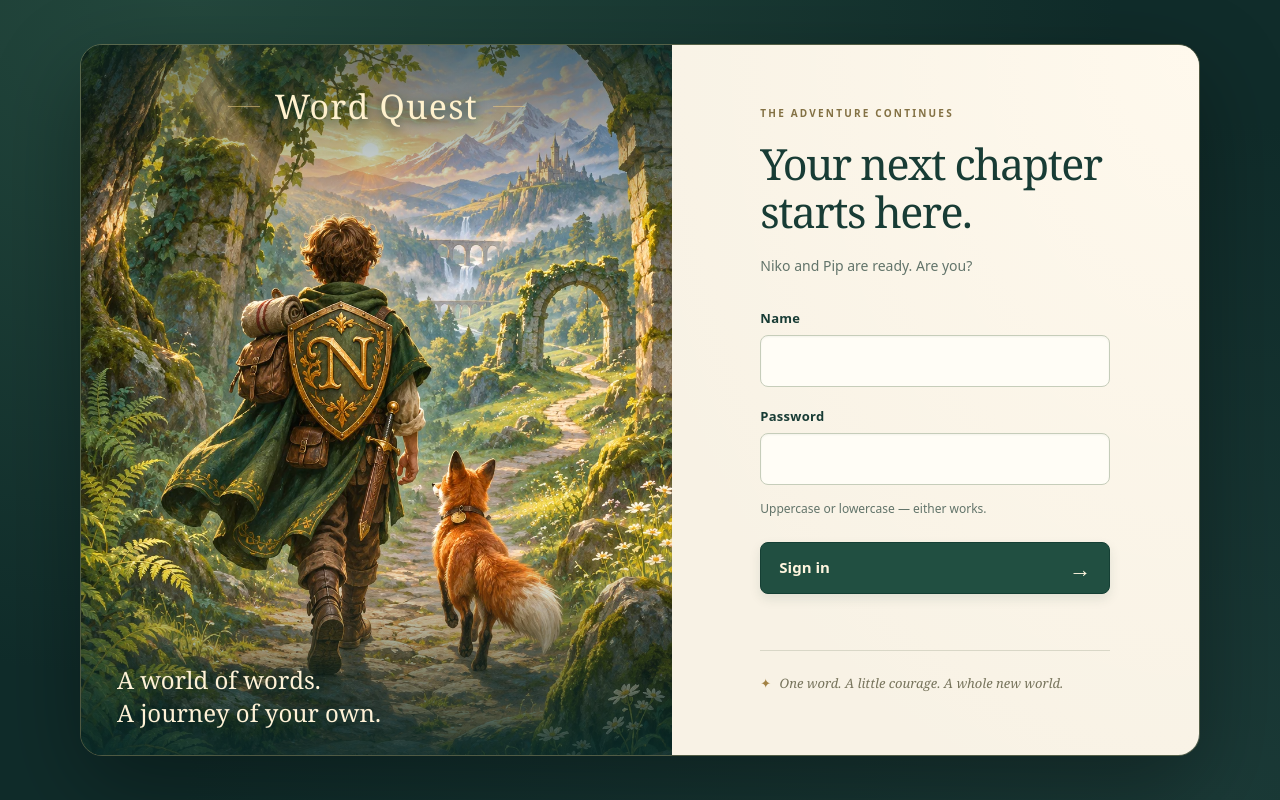
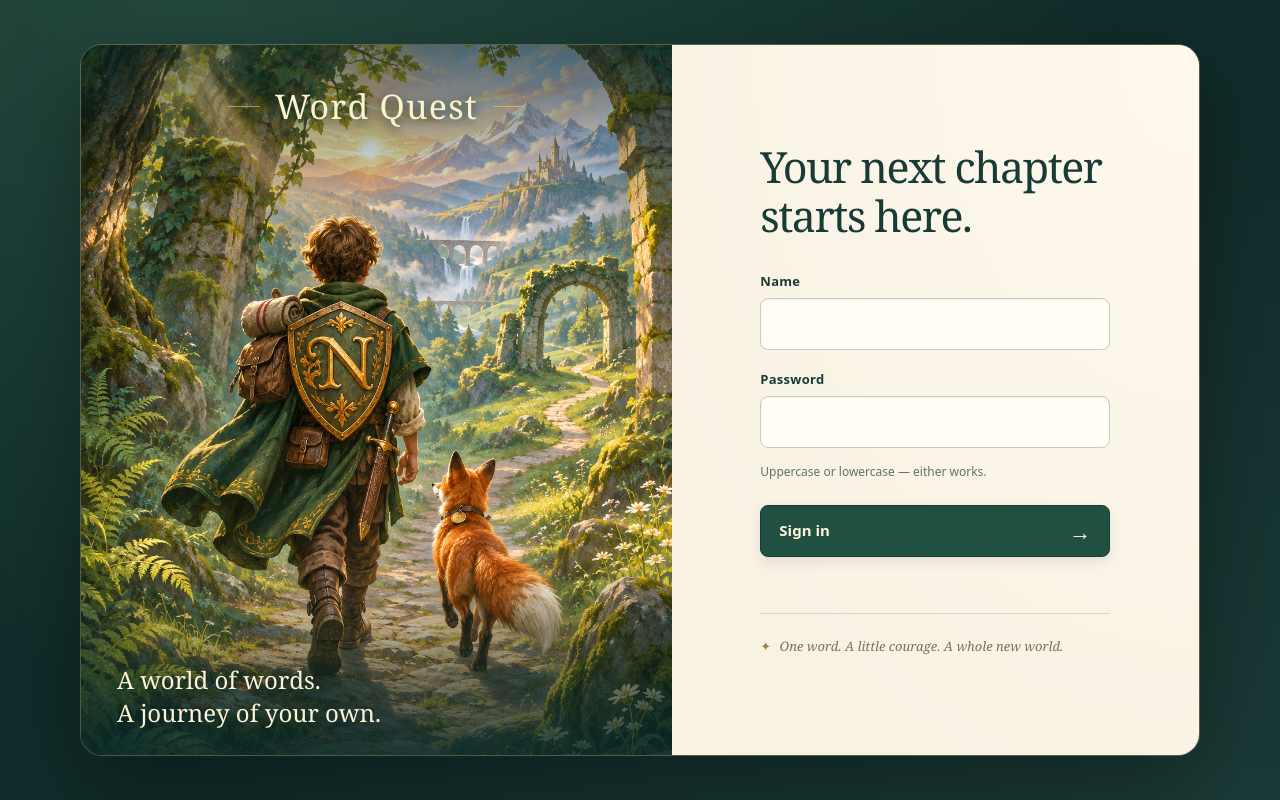
Before and after one commit to fidgetbot/SpellQuest, a website: page dashboard/login.html in a window 1280 px wide. Drawn offline with Linux system fonts and the light colour scheme; files that its build step writes are made by us from their sources.

Commit message:
Simplify login copy above the form

```diff
--- a/dashboard/login.css
+++ b/dashboard/login.css
@@ -11,7 +11,7 @@ body{margin:0;min-height:100svh;display:grid;place-items:center;padding:40px 24p
 .sign-in{display:flex;align-items:center;justify-content:center;background:var(--paper);background-image:radial-gradient(ellipse at 100% 0%,#fff9ed,transparent 80%);padding:52px 48px}
 .form-content{width:100%;max-width:350px}
 .chapter-label{font-size:10px;font-weight:700;letter-spacing:.22em;color:#837144;display:block;margin-bottom:20px}
-h1{font:normal 43px/1.12 Georgia,"Times New Roman",serif;letter-spacing:-.035em;margin:0 0 18px}
+h1{font:normal 43px/1.12 Georgia,"Times New Roman",serif;letter-spacing:-.035em;margin:0 0 32px}
 .welcome-copy{font-size:14px;line-height:1.6;color:var(--muted);margin:0 0 32px}
 .field{display:grid;gap:8px;margin-bottom:20px}
 label{font-size:13px;font-weight:650;letter-spacing:.02em}
@@ -26,5 +26,5 @@ button:disabled{opacity:.65;cursor:wait;transform:none}
 #message{font-size:13px;color:#854120;line-height:1.5;margin:12px 0 0;min-height:20px;overflow-wrap:anywhere}
 .closing-note{border-top:1px solid #d9d7c7;padding-top:22px;margin:24px 0 0;font:italic 13px/1.6 Georgia,"Times New Roman",serif;color:#77745c}
 .closing-note span{color:#a28244;margin-right:5px;font-style:normal}
-@media(max-width:760px){body{padding:0;display:block;background:var(--paper)}.welcome{display:block;width:100%;border:0;border-radius:0;box-shadow:none}.adventure{min-height:0;height:clamp(330px,100vw,430px)}.adventure-art{object-position:50% 66%}.brand{top:16px;font-size:26px}.brand-rule{width:24px}.art-caption{display:none}.adventure:after{background:linear-gradient(180deg,#082a2aa6,transparent 40%,transparent 90%,#102c2a20)}.sign-in{padding:30px 28px 22px}.form-content{max-width:430px}.chapter-label{font-size:9px;margin-bottom:12px}h1{font-size:34px;line-height:1.08;margin-bottom:12px}h1 br{display:none}.welcome-copy{margin-bottom:24px;font-size:13px}.field{margin-bottom:17px}.case-help{margin-bottom:20px}.closing-note{margin-top:12px;padding-top:16px;font-size:12px}}
+@media(max-width:760px){body{padding:0;display:block;background:var(--paper)}.welcome{display:block;width:100%;border:0;border-radius:0;box-shadow:none}.adventure{min-height:0;height:clamp(330px,100vw,430px)}.adventure-art{object-position:50% 66%}.brand{top:16px;font-size:26px}.brand-rule{width:24px}.art-caption{display:none}.adventure:after{background:linear-gradient(180deg,#082a2aa6,transparent 40%,transparent 90%,#102c2a20)}.sign-in{padding:30px 28px 22px}.form-content{max-width:430px}.chapter-label{font-size:9px;margin-bottom:12px}h1{font-size:34px;line-height:1.08;margin-bottom:24px}h1 br{display:none}.welcome-copy{margin-bottom:24px;font-size:13px}.field{margin-bottom:17px}.case-help{margin-bottom:20px}.closing-note{margin-top:12px;padding-top:16px;font-size:12px}}
 @media(prefers-reduced-motion:reduce){*{transition:none!important}}
--- a/dashboard/login.html
+++ b/dashboard/login.html
@@ -17,9 +17,7 @@
     </section>
     <section class="sign-in" aria-labelledby="welcome-title">
       <div class="form-content">
-        <span class="chapter-label">THE ADVENTURE CONTINUES</span>
         <h1 id="welcome-title">Your next chapter <br>starts here.</h1>
-        <p class="welcome-copy">Niko and Pip are ready. Are you?</p>
         <form id="login">
           <div class="field"><label for="username">Name</label><input id="username" name="username" autocomplete="username" autocapitalize="none" spellcheck="false" maxlength="40" required></div>
           <div class="field"><label for="password">Password</label><input id="password" name="password" type="password" autocomplete="current-password" autocapitalize="none" spellcheck="false" maxlength="256" required aria-describedby="case-help"></div>
```
Also changed, not shown: SPEC.md (+2 -0 lines).
